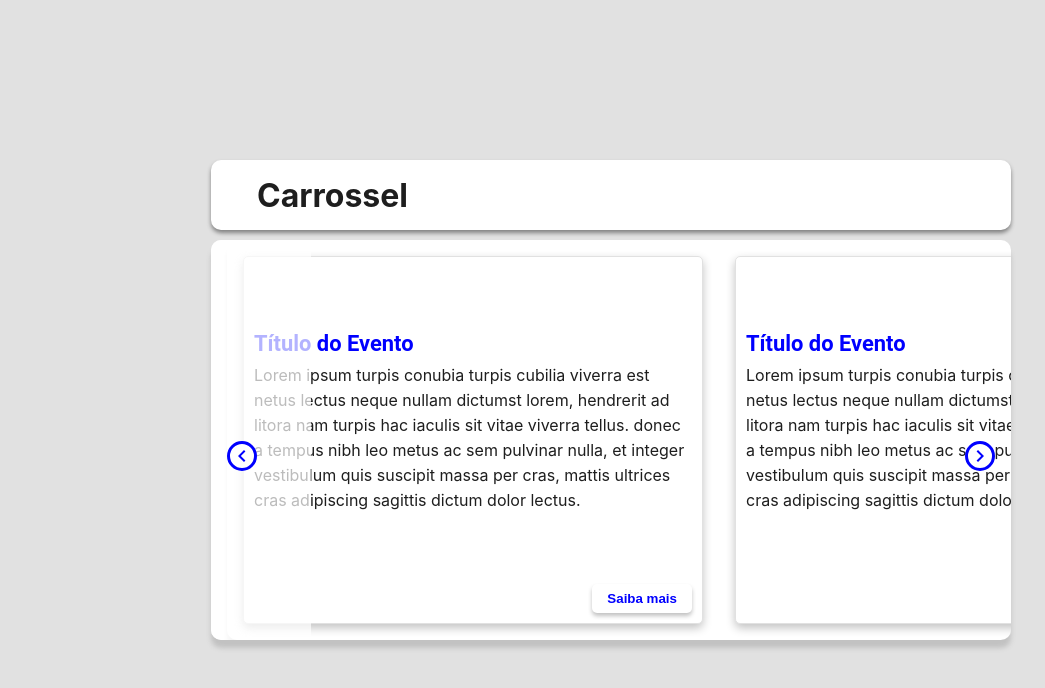
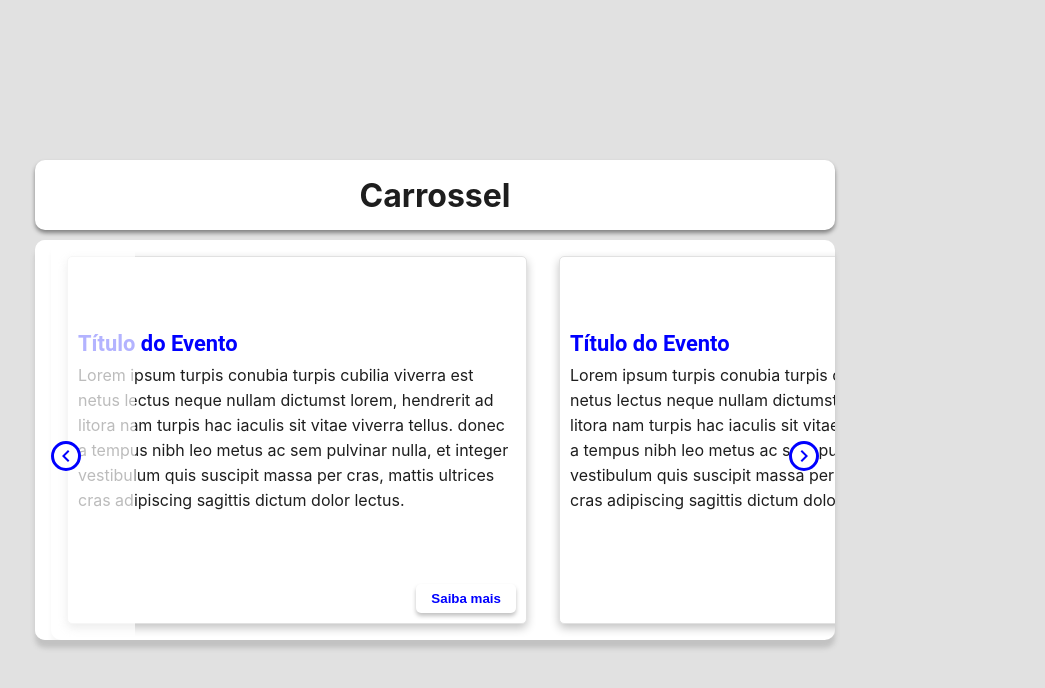
Before and after one commit to Mornieur/Carousel-project, a React (Create React App) app: page / in a window 1280 px wide. Shown: the top 688 px of the page, without its empty margins (205-1250 px from the left). Built offline with nearby package versions, Linux system fonts and the light colour scheme.

Commit message:
style: position components

```diff
--- a/src/components/App/styles.js
+++ b/src/components/App/styles.js
@@ -10,35 +10,34 @@ export const Title = styled.h3`
 
 export const ColumnOne = styled.div`
   display: flex;
-  justify-content: space-between;
+
   width: 50rem;
   height: 70px;
   background-color: white;
-  padding: 1rem;
+
   border-radius: 10px;
 
   align-items: center;
   box-shadow: 0px 3px 4px 0px gray;
   margin-bottom: 10px;
+  display: grid;
+  place-items: center;
+  text-align: center;
+
+  h1 {
+    display: flex;
+    justify-content: center;
+    align-items: center;
+
+    width: 200px;
+    height: 70px;
+  }
 `;
 
 export const Icon = styled.div``;
 
 export const Event = styled.div`
-  max-width: 10rem;
-
-  padding: 10px;
-
-  display: flex;
-
-  align-items: center;
-
-  justify-content: space-between;
-
-  h1 {
-    padding-left: 20px;
-    text-align: left;
-  }
+  white-space: nowrap;
 `;
 
 export const IconLeft = styled.div``;
@@ -46,8 +45,6 @@ export const IconLeft = styled.div``;
 export const MdArrowForwardIos = styled.div``;
 
 export const Container = styled.div`
-  max-width: 35vw;
-
   .carousel {
     display: flex;
     overflow-x: auto;
```
